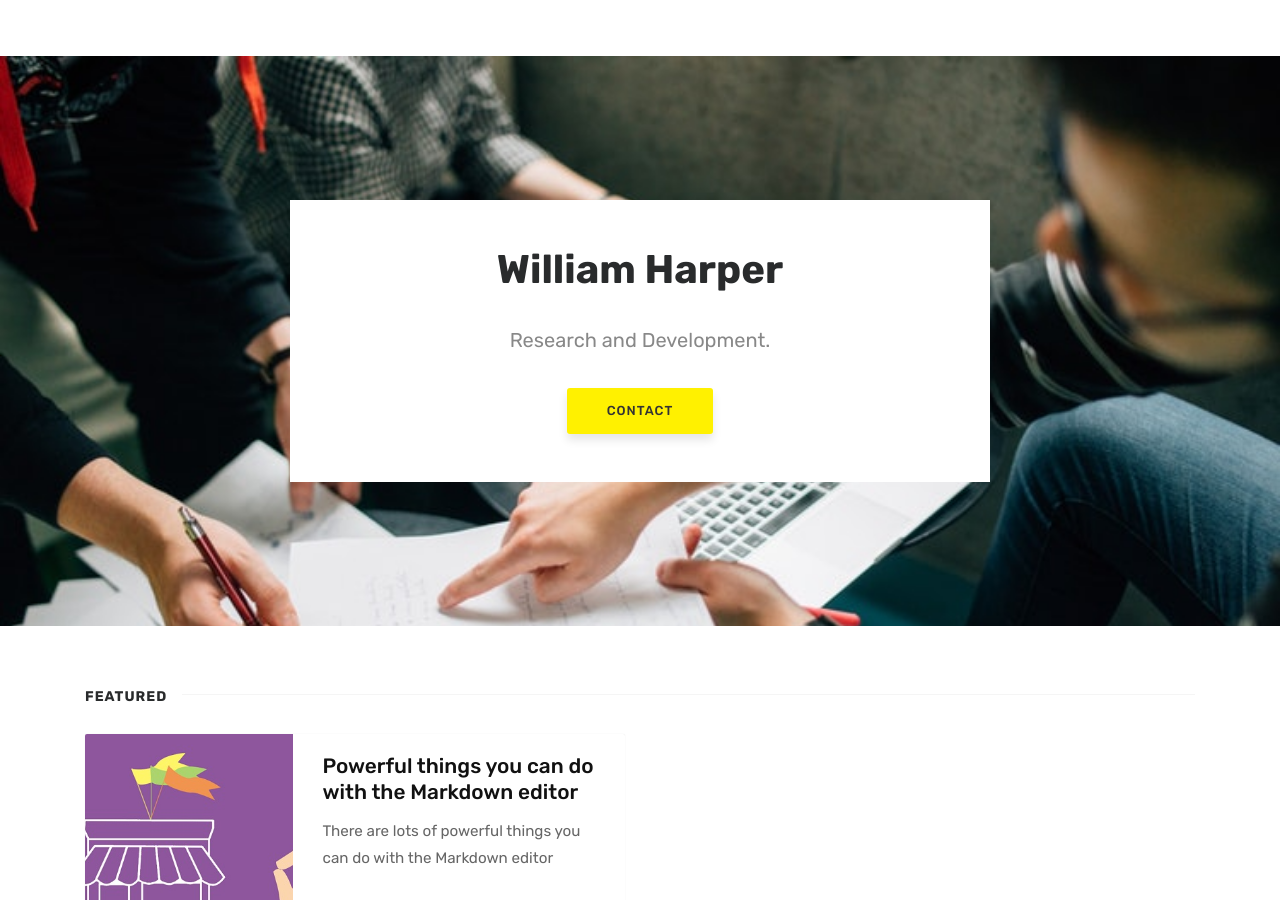
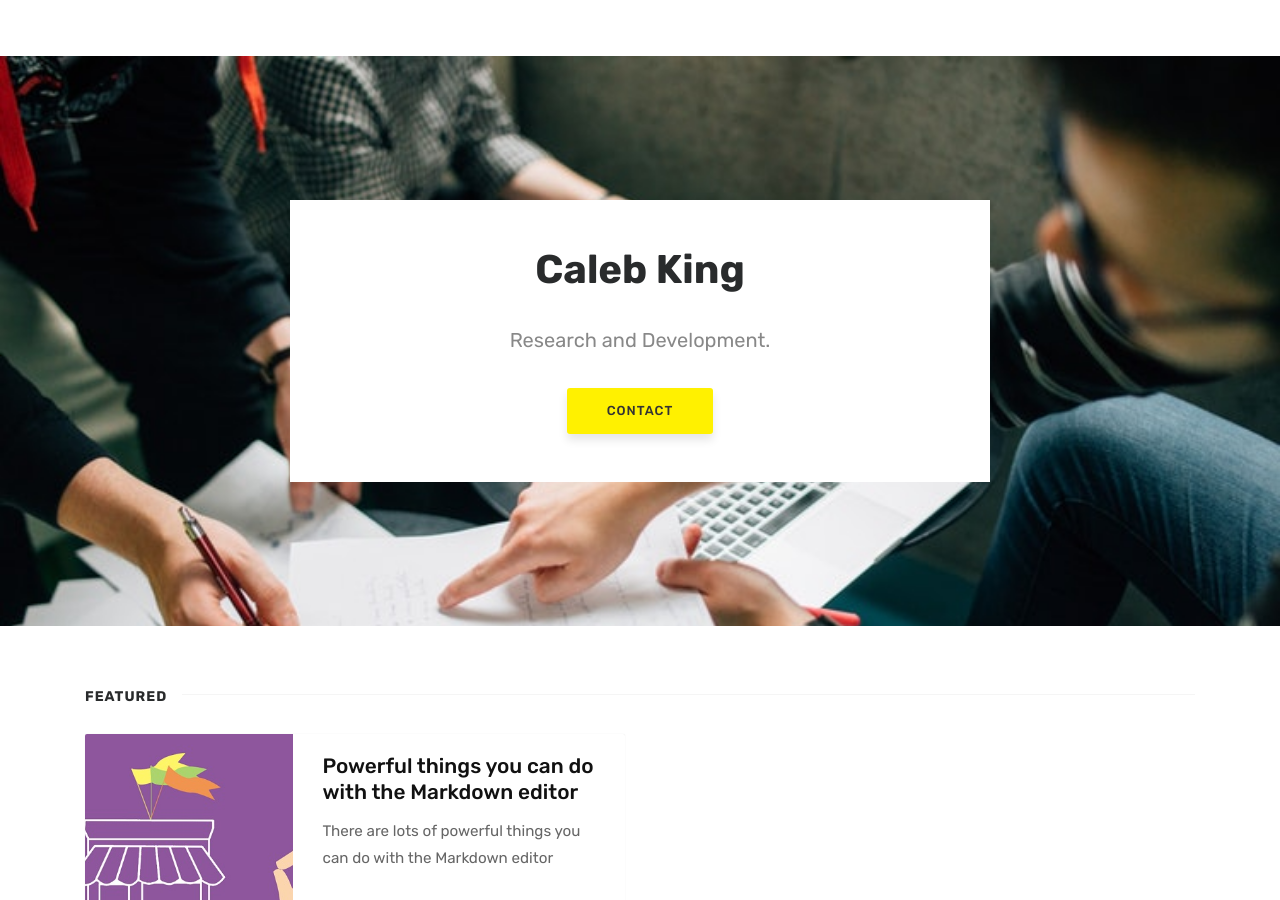
Before and after one commit to mncalebking/eastnashrnd, a Jekyll site: the page built from index.html, in a window 1280 px wide and 900 px high. Built offline with Jekyll 4.4.1, drawn with Linux system fonts in a browser that asks for light colours; the list of posts is cut into pages by our own code; comment, search, counter and statistics services are not loaded.

Commit message:
Update index.html

```diff
--- a/index.html
+++ b/index.html
@@ -12,7 +12,7 @@ title: Home
 ================================================== -->
 <section class="intro">
     <div class="wrapintro">
-        <h1>William Harper</h1>
+        <h1>Caleb King</h1>
         <h2 class="lead">Research and Development.</h2>
         <a target="_blank" href="" class="btn">Contact</a>
     </div>
```
